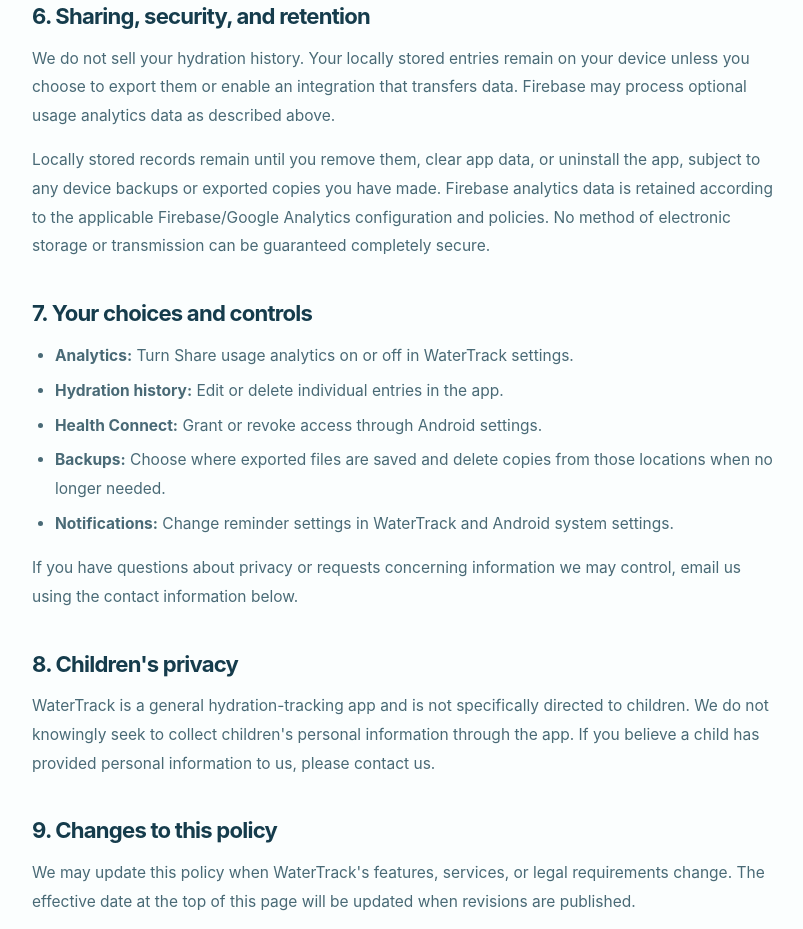
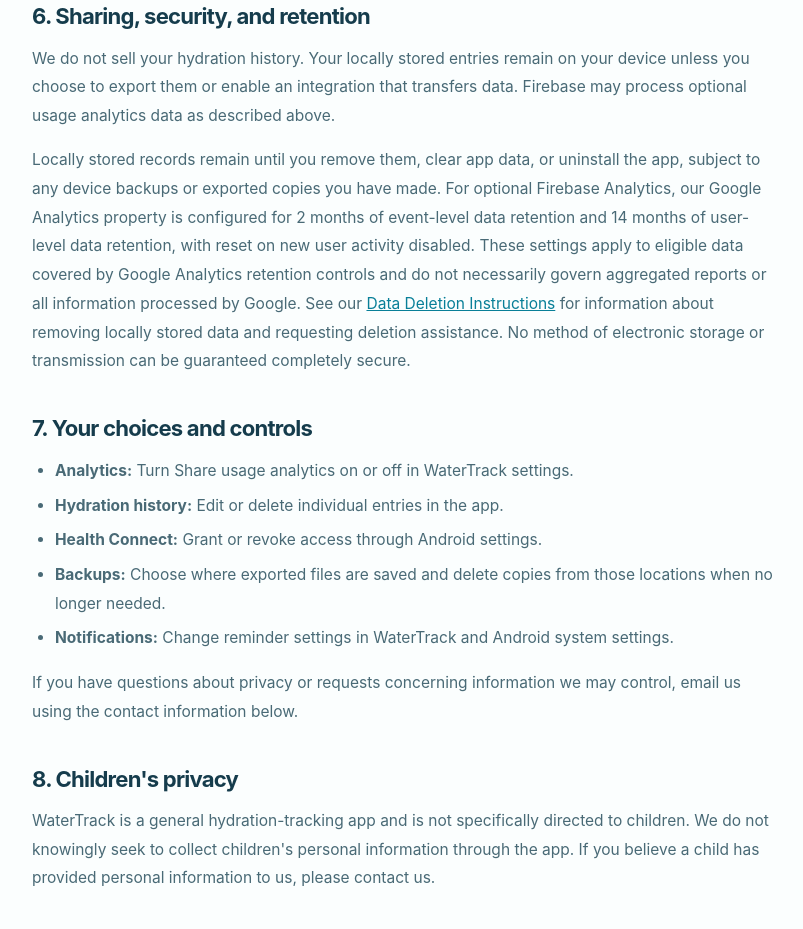
Before and after one commit to baseballkeeper/watertrack-website, a plain HTML site: page privacy/index.html in a window 1280 px wide. Shown: the part 2328-3257 px from the top of the page, without its empty margins (353-1156 px from the left). Drawn offline with Linux system fonts and the light colour scheme.

Commit message:
Update WaterTrack privacy and analytics retention disclosures

```diff
--- a/privacy/index.html
+++ b/privacy/index.html
@@ -21,7 +21,7 @@
 <section id="analytics"><h2>3. Optional usage analytics</h2><p>WaterTrack uses <strong>Google Analytics for Firebase</strong> to understand general app usage and improve reliability and features. Analytics collection is disabled by default in the app configuration and can be controlled through the <strong>Share usage analytics</strong> setting.</p><p>When enabled, analytics may collect app interaction events such as <code>water_logged</code>, <code>goal_reached</code>, <code>reminder_enabled</code>, and <code>backup_created</code>, as well as Firebase-generated information such as app-instance identifiers, device and app information, session data, and general engagement events. Our custom events do not include individual hydration quantities, hydration-entry timestamps, or hydration log contents.</p><p>When you disable analytics, WaterTrack instructs Firebase to stop analytics collection and stops logging its custom analytics events. Disabling collection does not necessarily delete information previously collected by Google. Google's handling of analytics information is described in its <a href="https://policies.google.com/privacy">Privacy Policy</a> and <a href="https://firebase.google.com/support/privacy">Firebase privacy information</a>.</p></section>
 <section id="health-connect"><h2>4. Health Connect</h2><p>WaterTrack offers an optional integration with Android Health Connect. If you choose to grant permission, WaterTrack can write hydration information to Health Connect. Health Connect access is not required to use WaterTrack's core tracking features.</p><p>You can manage or revoke WaterTrack's Health Connect permissions through Android's Health Connect settings. Data written to Health Connect is managed within that service and is subject to your device's Health Connect controls. WaterTrack does not use Health Connect hydration data for advertising or send it as custom Firebase Analytics event parameters.</p></section>
 <section id="backups"><h2>5. Backup and restore files</h2><p>WaterTrack lets you export a JSON backup containing hydration entries and supported app settings. You choose where to save or share that file using Android's file interface. Anyone with access to an unencrypted backup file may be able to read its contents, including your hydration amounts and entry timestamps, so keep backups in a location you trust.</p><p>When you restore a backup, WaterTrack reads the file you select to recover compatible entries and settings. Files stored with third-party storage providers are subject to those providers' privacy practices.</p></section>
-<section id="sharing"><h2>6. Sharing, security, and retention</h2><p>We do not sell your hydration history. Your locally stored entries remain on your device unless you choose to export them or enable an integration that transfers data. Firebase may process optional usage analytics data as described above.</p><p>Locally stored records remain until you remove them, clear app data, or uninstall the app, subject to any device backups or exported copies you have made. Firebase analytics data is retained according to the applicable Firebase/Google Analytics configuration and policies. No method of electronic storage or transmission can be guaranteed completely secure.</p></section>
+<section id="sharing"><h2>6. Sharing, security, and retention</h2><p>We do not sell your hydration history. Your locally stored entries remain on your device unless you choose to export them or enable an integration that transfers data. Firebase may process optional usage analytics data as described above.</p><p>Locally stored records remain until you remove them, clear app data, or uninstall the app, subject to any device backups or exported copies you have made. For optional Firebase Analytics, our Google Analytics property is configured for 2 months of event-level data retention and 14 months of user-level data retention, with reset on new user activity disabled. These settings apply to eligible data covered by Google Analytics retention controls and do not necessarily govern aggregated reports or all information processed by Google. See our <a href='/delete-data/'>Data Deletion Instructions</a> for information about removing locally stored data and requesting deletion assistance. No method of electronic storage or transmission can be guaranteed completely secure.</p></section>
 <section id="choices"><h2>7. Your choices and controls</h2><ul><li><strong>Analytics:</strong> Turn Share usage analytics on or off in WaterTrack settings.</li><li><strong>Hydration history:</strong> Edit or delete individual entries in the app.</li><li><strong>Health Connect:</strong> Grant or revoke access through Android settings.</li><li><strong>Backups:</strong> Choose where exported files are saved and delete copies from those locations when no longer needed.</li><li><strong>Notifications:</strong> Change reminder settings in WaterTrack and Android system settings.</li></ul><p>If you have questions about privacy or requests concerning information we may control, email us using the contact information below.</p></section>
 <section id="children"><h2>8. Children's privacy</h2><p>WaterTrack is a general hydration-tracking app and is not specifically directed to children. We do not knowingly seek to collect children's personal information through the app. If you believe a child has provided personal information to us, please contact us.</p></section>
 <section id="changes"><h2>9. Changes to this policy</h2><p>We may update this policy when WaterTrack's features, services, or legal requirements change. The effective date at the top of this page will be updated when revisions are published.</p></section>
```
Also changed, not shown: delete-data/index.html (+1 -1 lines).
